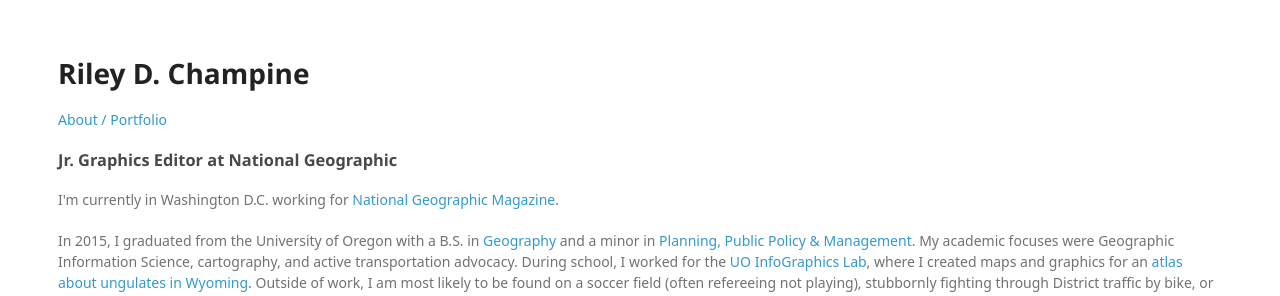
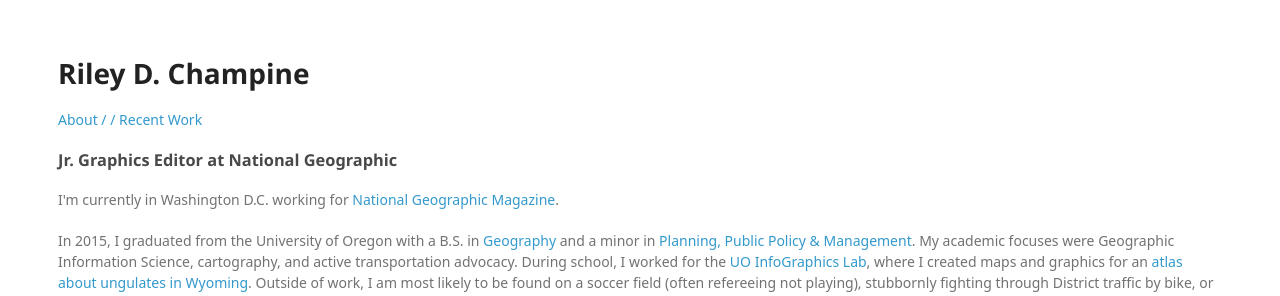
Before and after one commit to rileydchampine/rileydchampine.github.io, a Jekyll site: the page built from index.html, in a window 1280 px wide. Shown: the top 296 px of the page. Built offline with Jekyll 4.4.1, drawn with Linux system fonts in a browser that asks for light colours; some web fonts are replaced.

Commit message:
Update default.html

```diff
--- a/_layouts/default.html
+++ b/_layouts/default.html
@@ -9,7 +9,7 @@
 			<h1>Riley D. Champine</h1>
 			<nav>
 			<a href="/index.html">About / </a>
-			<a href="/maps.html">Portfolio</a>
+			<a href="/maps.html">/ Recent Work</a>
 	        		<!--<li><a href="/otherprojects.html">Projects</a></li>-->
 	        		<!--<li><a href="/press.html">Press</a></li>-->
 			</nav>
```
